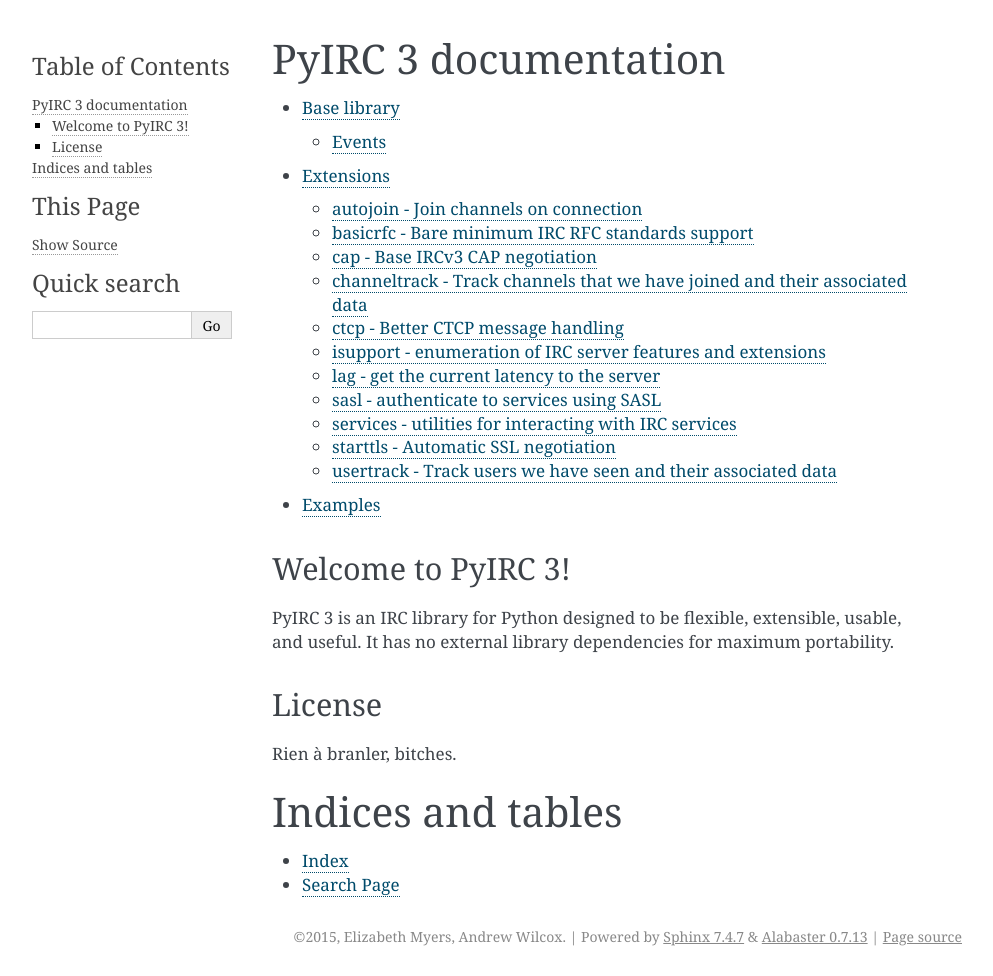
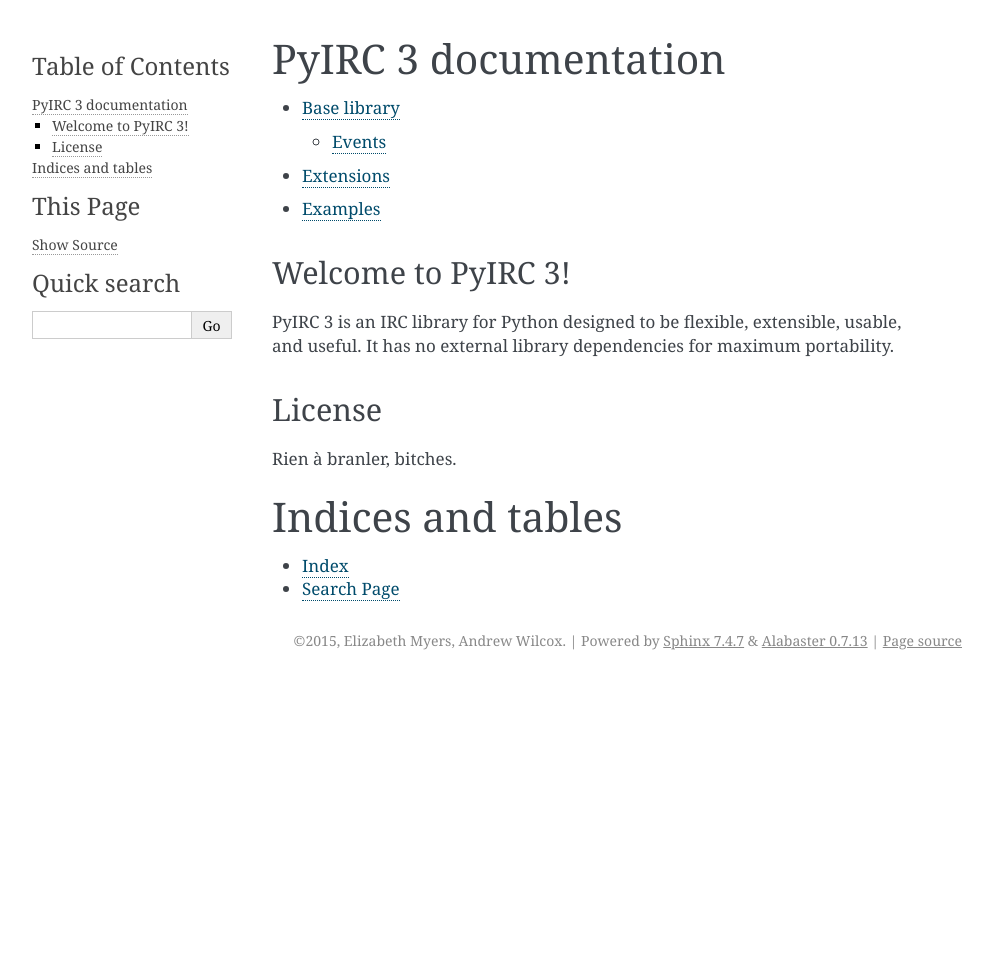
Before and after one commit to foxkit-us/PyIRC, a Sphinx documentation site: the page built from doc/index.rst, in a window 1280 px wide. Shown: the whole page, without its empty margins (148-1141 px from the left). Built offline with Sphinx 7.4.7, drawn with Linux system fonts in a browser that asks for light colours; after the commit the page ends 900 px from its top, so only the background shows below that.

```diff
--- a/doc/extensions.rst
+++ b/doc/extensions.rst
@@ -6,89 +6,46 @@ Extensions
 
 This chapter presents the extensions that are included by default with PyIRC.
 
-autojoin - Join channels on connection
---------------------------------------
-
-.. autoclass:: PyIRC.extensions.autojoin.AutoJoin
+.. automodule:: PyIRC.extensions.autojoin
    :special-members:
    :members:
 
-basicrfc - Bare minimum IRC RFC standards support
-----------------------------------------------------------------
-
-.. autoclass:: PyIRC.extensions.basicrfc.BasicRFC
+.. automodule:: PyIRC.extensions.basicrfc
    :special-members:
    :members:
 
-cap - Base IRCv3 CAP negotiation
---------------------------------
-
-.. autoclass:: PyIRC.extensions.cap.CapNegotiate
+.. automodule:: PyIRC.extensions.cap
    :special-members:
    :members:
 
-channeltrack - Track channels that we have joined and their associated data
-----------------------------------------------------------------------------
-
-.. autoclass:: PyIRC.extensions.channeltrack.ChannelTrack
+.. automodule:: PyIRC.extensions.channeltrack
    :special-members:
    :members:
 
-ctcp - Better CTCP message handling
------------------------------------
-
-.. autoclass:: PyIRC.extensions.ctcp.CTCP
+.. automodule:: PyIRC.extensions.ctcp
    :special-members:
    :members:
 
-.. autoclass:: PyIRC.extensions.ctcp.CTCPEvent
-   :members:
-
-isupport - enumeration of IRC server features and extensions
-------------------------------------------------------------
-
-.. autoclass:: PyIRC.extensions.isupport.ISupport
+.. automodule:: PyIRC.extensions.isupport
    :special-members:
    :members:
 
-lag - get the current latency to the server
--------------------------------------------
-
-.. autoclass:: PyIRC.extensions.lag.LagCheck
+.. automodule:: PyIRC.extensions.lag
    :special-members:
    :members:
 
-sasl - authenticate to services using SASL
-------------------------------------------
-
-.. autoclass:: PyIRC.extensions.sasl.SASLBase
+.. automodule:: PyIRC.extensions.sasl
    :special-members:
    :members:
 
-.. autoclass:: PyIRC.extensions.sasl.SASLPlain
+.. automodule:: PyIRC.extensions.services
    :special-members:
    :members:
 
-services - utilities for interacting with IRC services
-------------------------------------------------------
-
-.. autoclass:: PyIRC.extensions.services.ServicesLogin
+.. automodule:: PyIRC.extensions.starttls
    :special-members:
    :members:
 
-starttls - Automatic SSL negotiation
-------------------------------------
-
-.. autoclass:: PyIRC.extensions.starttls.StartTLS
-    :special-members:
-    :members:
-
-usertrack - Track users we have seen and their associated data
---------------------------------------------------------------
-
-.. autoclass:: PyIRC.extensions.usertrack.User
+.. automodule:: PyIRC.extensions.usertrack
+   :special-members:
    :members:
-
-.. autoclass:: PyIRC.extensions.usertrack.UserTrack
-   :special-members:
-   :members
```
